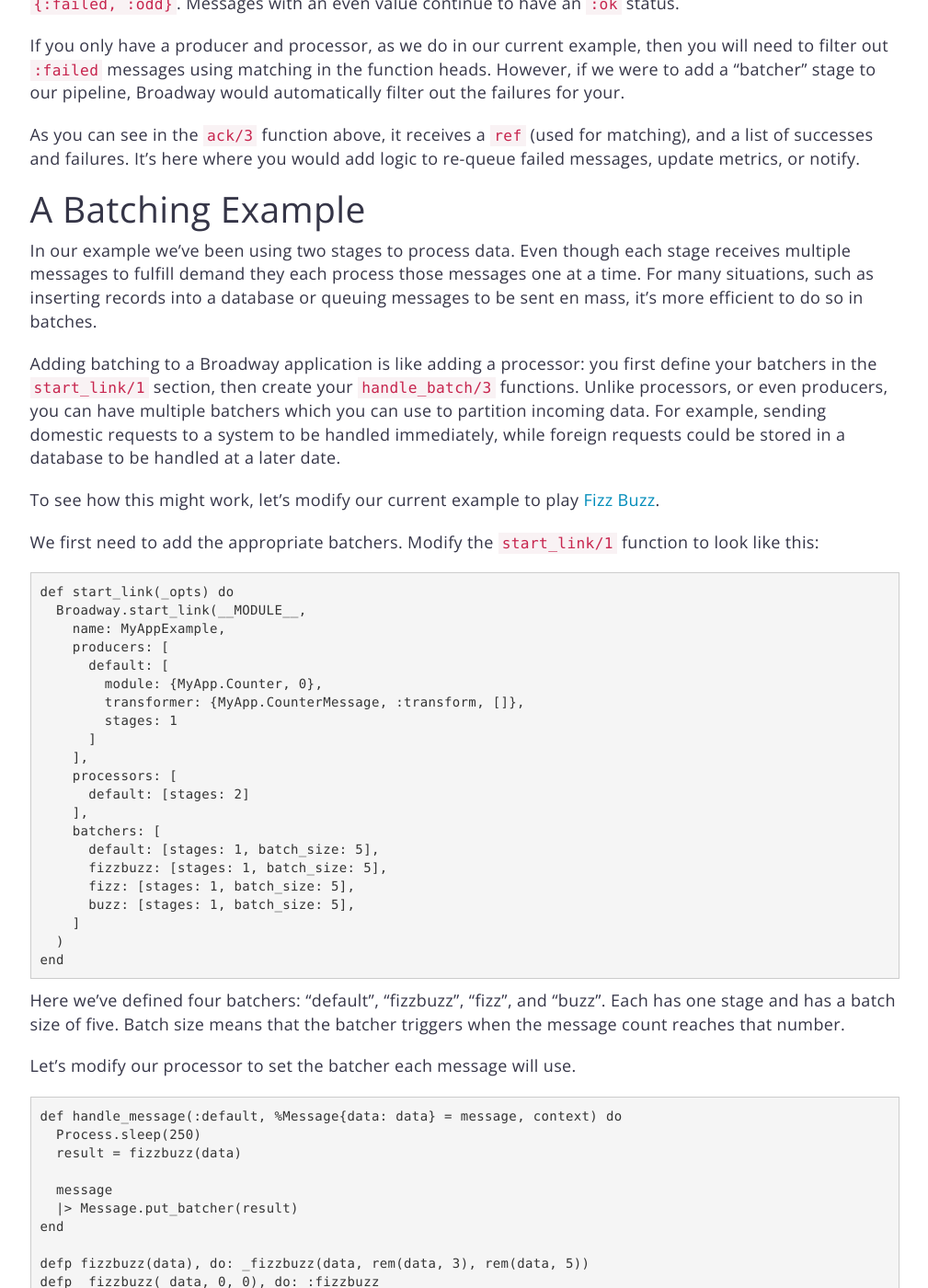
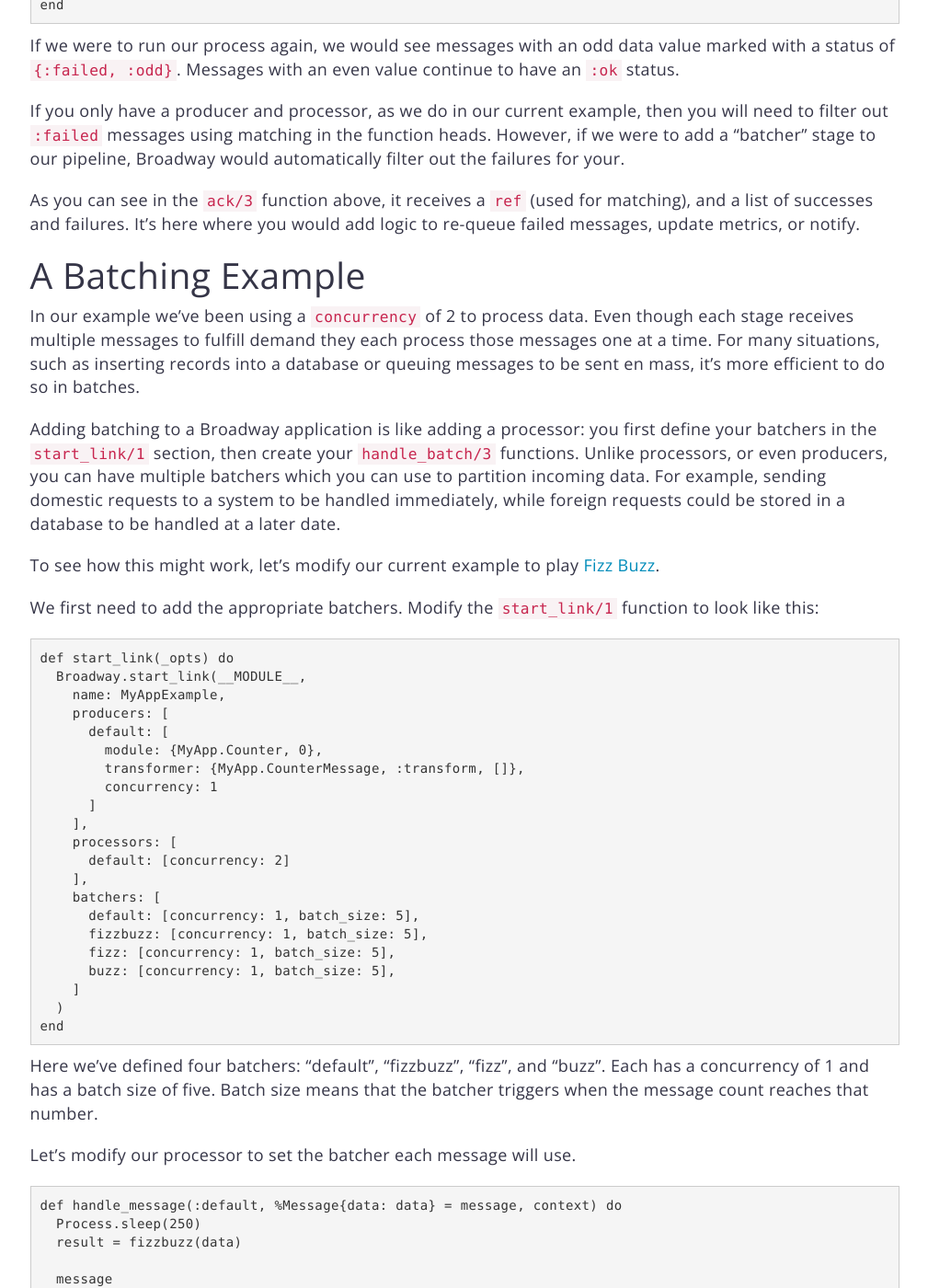
Before and after one commit to samullen/samullen.github.io, a Jekyll site: the page built from _posts/articles/2019-10-20-understanding-elixirs-broadway.md, in a window 1280 px wide and 1400 px high, scrolled down 7758 px. Shown: the whole window at 92% size, without its empty margins (135-1144 px from the left). Built offline with Jekyll 4.4.1, drawn with Linux system fonts in a browser that asks for light colours; a style sheet for code colours, icons or effects is not loaded; some of the changed text lies outside the part shown.

Commit message:
update: Understanding Elixir's Broadway

````diff
--- a/_posts/articles/2019-10-20-understanding-elixirs-broadway.md
+++ b/_posts/articles/2019-10-20-understanding-elixirs-broadway.md
@@ -248,11 +251,11 @@ defmodule MyApp do
         default: [
           module: {MyApp.Counter, 0},
           transformer: {MyApp.CounterMessage, :transform, []},
-          stages: 1
+          concurrency: 1
         ]
       ],
       processors: [
-        default: [stages: 2]
+        default: [concurrency: 2]
       ],
     )
   end
@@ -292,9 +295,9 @@ The next primary option is `:processors`. Like the "producers" option, only a
 single processor can be defined. Unlike the producers section, however, we
 merely assign options to the `:default` atom. Broadway matches the `:default`
 atom against the `handle_message/3` function below. As in the `:producers`
-options, we set stages to define the number of processes used to retrieve data
-from the producer. The default value is `System.schedulers_online() * 2` –
-that's 16 processes on my machine.
+options, we set concurrency to define the number of processes used to retrieve
+data from the producer. The default value is `System.schedulers_online() * 2`
+(that's 16 processes on my machine.)
 
 The last thing in our module is the `handle_message/3` function (i.e.  the
 processor).  "This is the place to do any kind of processing with the incoming
@@ -342,14 +345,15 @@ The output looks like this:
 ```
 
 Notice that the data seems to bounce around a bit. This is the result of setting
-the stages to 2 under the `:processors` option. The first processor (i.e.
+the concurrency to 2 under the `:processors` option. The first processor (i.e.
 consumer) takes the values 0-9, while the second takes 10-19.
 
 What do you think would happen if you changed the number of producers from 1 to
 2, or more? Answer: you would see the same numbers repeated twice by each
-processor.  While using multiple stages for producers may be useful when the
-source data is a queue, it may end up causing a lot of headaches if you try the
-same thing against a database unless you keep track of what was last returned.
+processor.  While using multiple concurrencies for producers may be useful when
+the source data is a queue, it may end up causing a lot of headaches if you try
+the same thing against a database unless you keep track of what was last
+returned.
 
 ### Acknowledgers
 
@@ -407,11 +411,11 @@ logic to re-queue failed messages, update metrics, or notify.
 
 # A Batching Example
 
-In our example we've been using two stages to process data. Even though each
-stage receives multiple messages to fulfill demand they each process those
-messages one at a time. For many situations, such as inserting records into a
-database or queuing messages to be sent en mass, it's more efficient to do so in
-batches.
+In our example we've been using a `concurrency` of 2 to process data. Even
+though each stage receives multiple messages to fulfill demand they each process
+those messages one at a time. For many situations, such as inserting records
+into a database or queuing messages to be sent en mass, it's more efficient to
+do so in batches.
 
 Adding batching to a Broadway application is like adding a processor: you first
 define your batchers in the `start_link/1` section, then create your
@@ -434,25 +438,25 @@ def start_link(_opts) do
       default: [
         module: {MyApp.Counter, 0},
         transformer: {MyApp.CounterMessage, :transform, []},
-        stages: 1
+        concurrency: 1
       ]
     ],
     processors: [
-      default: [stages: 2]
+      default: [concurrency: 2]
     ],
     batchers: [
-      default: [stages: 1, batch_size: 5],
-      fizzbuzz: [stages: 1, batch_size: 5],
-      fizz: [stages: 1, batch_size: 5],
-      buzz: [stages: 1, batch_size: 5],
+      default: [concurrency: 1, batch_size: 5],
+      fizzbuzz: [concurrency: 1, batch_size: 5],
+      fizz: [concurrency: 1, batch_size: 5],
+      buzz: [concurrency: 1, batch_size: 5],
     ]
   )
 end
 ```
 
 Here we've defined four batchers: "default", "fizzbuzz", "fizz", and "buzz".
-Each has one stage and has a batch size of five. Batch size means that the
-batcher triggers when the message count reaches that number.
+Each has a concurrency of 1 and has a batch size of five. Batch size means that
+the batcher triggers when the message count reaches that number.
 
 Let's modify our processor to set the batcher each message will use.
 
````
Also changed, not shown: other parts of _posts/articles/2019-10-20-understanding-elixirs-broadway.md (+6 -3 lines), assets/images/broadway_logo.png (added).
